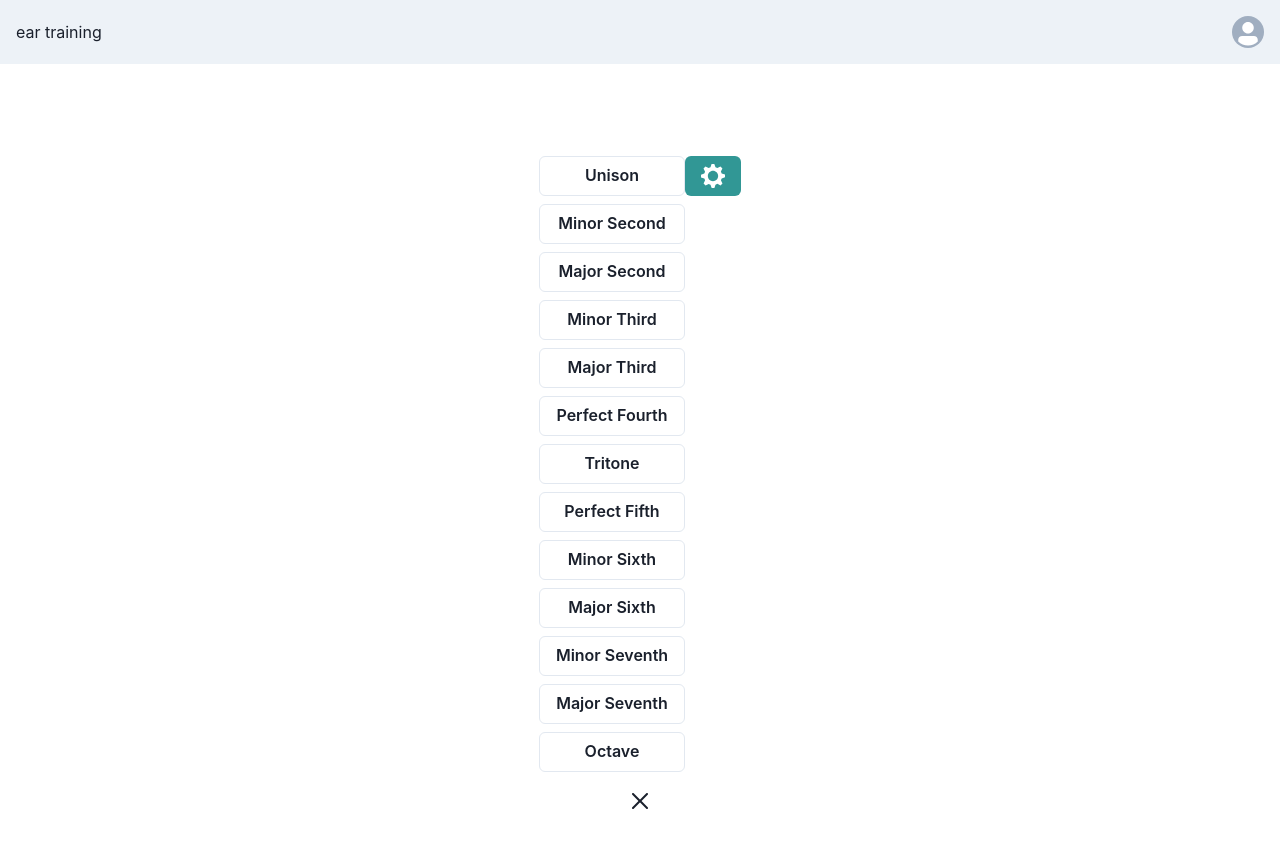
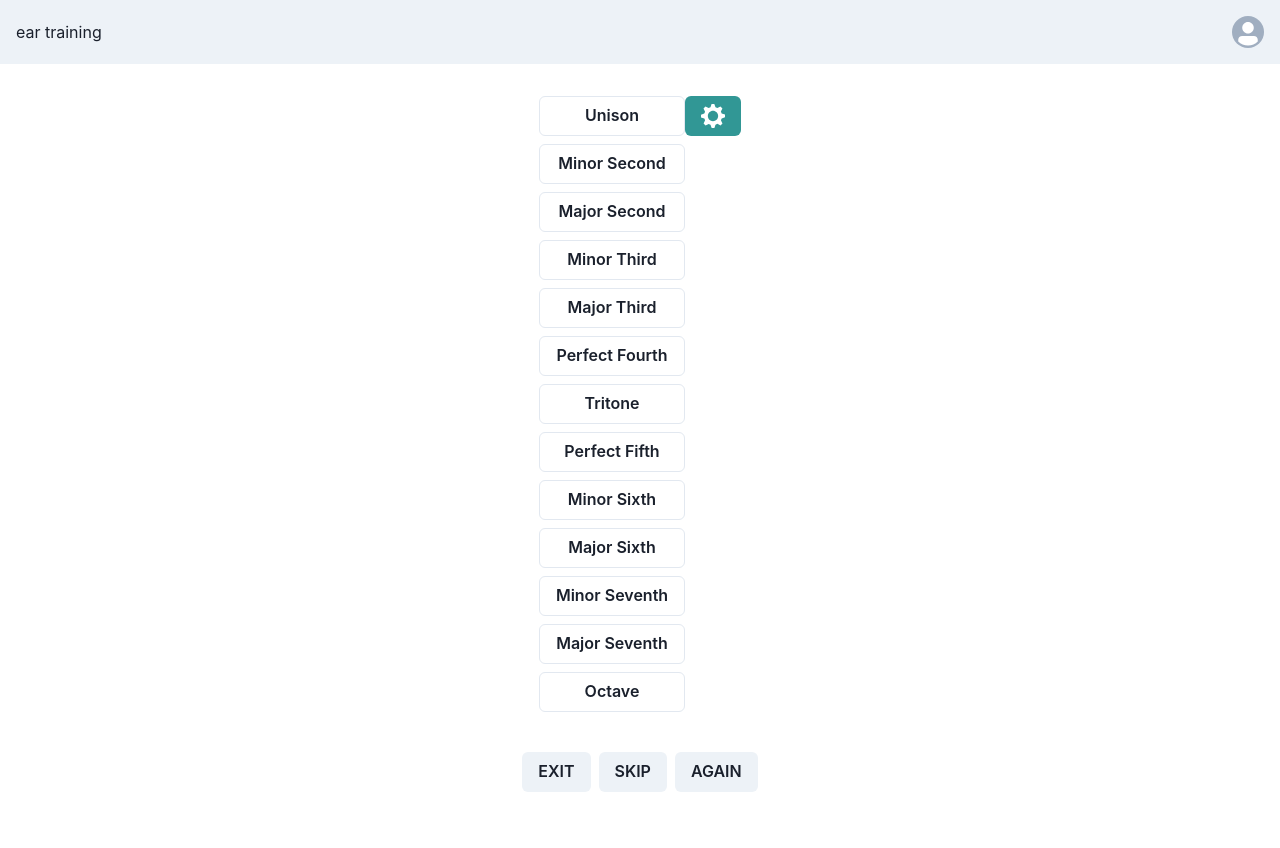
Before and after one commit to Galaktikkon/kaes, a Next.js app in the folder frontend/: page / in a window 1280 px wide. Both pictures are taken after a click on the button "Intervals". Shown: the top 848 px of the page. Built offline with nearby package versions, Linux system fonts and the light colour scheme; no server answers.

Commit message:
simple game panel added

```diff
--- a/frontend/app/page.tsx
+++ b/frontend/app/page.tsx
@@ -7,6 +7,7 @@ import {
   Container,
   Grid,
   GridItem,
+  HStack,
 } from "@chakra-ui/react";
 import Header from "@/src/components/Header";
 import { useState } from "react";
@@ -92,18 +93,24 @@ export default function Home() {
           )}
         </Grid>
         {(isIntervals || isTriads || isSevenChords) && (
-          <Box position={"absolute"} bottom={"5%"}>
-            <CloseButton
-              size={"lg"}
-              colorScheme="telegram"
+          <HStack
+            padding={10}
+            justifyContent={"center"}
+            alignContent={"center"}
+          >
+            <Button
               onClick={() => {
                 setIsMenu(true);
                 setIsIntervals(false);
                 setIsTriads(false);
                 setIsSevenChords(false);
               }}
-            ></CloseButton>
-          </Box>
+            >
+              EXIT
+            </Button>
+            <Button>SKIP</Button>
+            <Button>AGAIN</Button>
+          </HStack>
         )}
       </Container>
     </>
--- a/frontend/src/components/settings/SettingsCheckboxGroup.tsx
+++ b/frontend/src/components/settings/SettingsCheckboxGroup.tsx
@@ -77,7 +77,7 @@ const SettingsCheckboxGroup = ({
           <Stack pl={6} mt={1} spacing={1}>
             {types.map((type, index) => (
               <Checkbox
-                id="subTypeCheckbox"
+                key={index}
                 whiteSpace={"nowrap"}
                 isChecked={checkedItems[index]}
                 onChange={handleCheckboxChange(index)}
```
